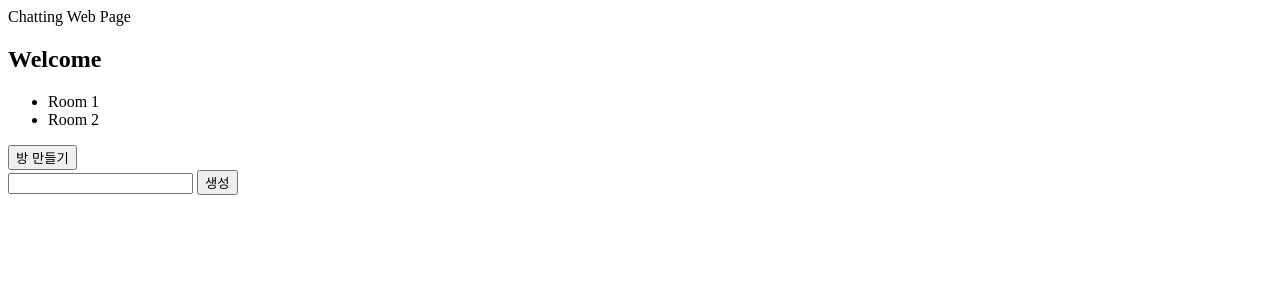
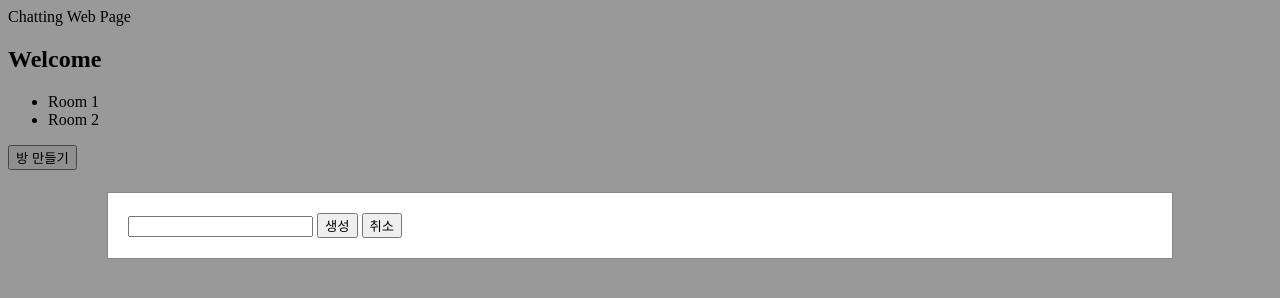
Before and after one commit to jeehwan-lee/chatting-web, a website: page src/views/home.html in a window 1280 px wide. Both pictures are taken after a click on the button "방 만들기". Drawn offline with nearby package versions, Linux system fonts and the light colour scheme; no server answers.

Commit message:
모달창을 통한 방 생성

```diff
--- a/src/js/app.js
+++ b/src/js/app.js
@@ -9,6 +9,7 @@ const modal = document.getElementById("modal");
 form.hidden = true;
 modal.hidden = true;
 
+// 서버와 연결됬을 경우 방 목록 그리기
 socket.on("init", (rooms) => {
   rooms.forEach((room) => {
     const li = document.createElement("li");
@@ -17,23 +18,31 @@ socket.on("init", (rooms) => {
   });
 });
 
-function makeRoom(event) {
+function modalClick(event) {
+  if (event.target.id == "modal") {
+    // modal창의 바깥부분을 클릭했을 경우 close
+    modal.hidden = true;
+  } else if (event.target.id == "roomMakeAndEnter") {
+    // 생성 버튼을 클릭했을 경우
     const roomName = document.getElementById("roomNameText");
     socket.emit("make_room", roomName.value);
     // TODO : 동일한 채팅방 이름이 있을 경우 (추후 DB로 확인)
 
     // TODO : 채팅방을 만들 경우 채팅방 이름 저장 (추후 DB에 저장)
-  event.preventDefault();
     // 방 생성
     // TODO : 추후에는 서버로 방 이름을 보내서 검증 후 서버에서 생성
     const li = document.createElement("li");
     li.textContent = roomName.value;
     roomList.appendChild(li);
 
-  // form과 modal hidden = true
+    // roomList와 modal의 hidden = true, message From의 hidden = false
     room.hidden = true;
     form.hidden = false;
     modal.hidden = true;
+  } else if (event.target.id == "cancel") {
+    // 취소버튼을 누르면 modal hidden = true
+    modal.hidden = true;
+  }
 }
 
 function messageSubmit(event) {
@@ -51,8 +60,9 @@ function enterRoom(event) {
 
 form.addEventListener("submit", messageSubmit);
 roomList.addEventListener("click", enterRoom);
-// 채팅방 생성 modal 보여주기
+
+// 채팅방 생성 모달창 보여주기
 roomMake.addEventListener("click", () => {
   modal.hidden = false;
 });
-modal.addEventListener("submit", makeRoom);
+modal.addEventListener("click", modalClick);
--- a/src/server.js
+++ b/src/server.js
@@ -10,6 +10,7 @@ const sockets = [];
 const rooms = ["room1", "room2"];
 
 app.use("/js", express.static(__dirname + "/js"));
+app.use("/style", express.static(__dirname + "/style"));
 
 app.get("/", (req, res) => res.sendFile(__dirname + "/views/" + "home.html"));
 app.get("/*", (req, res) => res.redirect("/"));
--- /dev/null
+++ b/src/style/home.css
@@ -0,0 +1,18 @@
+#modal {
+  position: fixed; /* Stay in place */
+  z-index: 1; /* Sit on top */
+  left: 0;
+  top: 0;
+  width: 100%; /* Full width */
+  height: 100%; /* Full height */
+  overflow: auto; /* Enable scroll if needed */
+  background-color: rgba(0, 0, 0, 0.4); /* Black with opacity */
+}
+
+#modalContent {
+  background-color: #fefefe;
+  margin: 15% auto; /* 15% from the top and centered */
+  padding: 20px;
+  border: 1px solid #888;
+  width: 80%; /* Could be more or less, depending on screen size */
+}
--- a/src/views/home.html
+++ b/src/views/home.html
@@ -1,10 +1,11 @@
 <!DOCTYPE html>
-<html lang="en">
+<html>
   <head>
     <meta charset="UTF-8" />
     <meta http-equiv="X-UA-Compatible" content="IE=edge" />
     <meta name="viewport" content="width=device-width, initial-scale=1.0" />
     <title>Chatting</title>
+    <link rel="stylesheet" href="/style/home.css" />
   </head>
   <body>
     <header>Chatting Web Page</header>
@@ -18,15 +19,16 @@
         <button id="roomMake">방 만들기</button>
       </div>
       <div id="modal">
-        <form>
+        <div id="modalContent">
           <input
             type="text"
             id="roomNameText"
             place="방 이름을 입력해주세요."
             ,required
           />
-          <button type="submit" id="roomMakeAndEnter">생성</button>
-        </form>
+          <button id="roomMakeAndEnter">생성</button>
+          <button id="cancel">취소</button>
+        </div>
       </div>
       <form id="textSend">
         <input
```
Also changed, not shown: README.md. Lines whose indentation alone changed are shown as unchanged.
